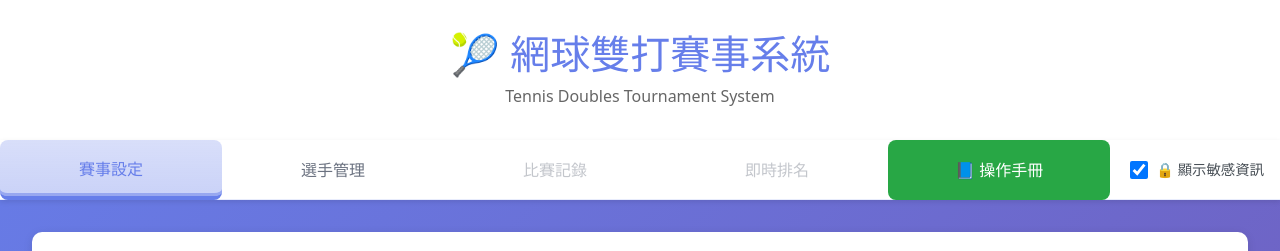
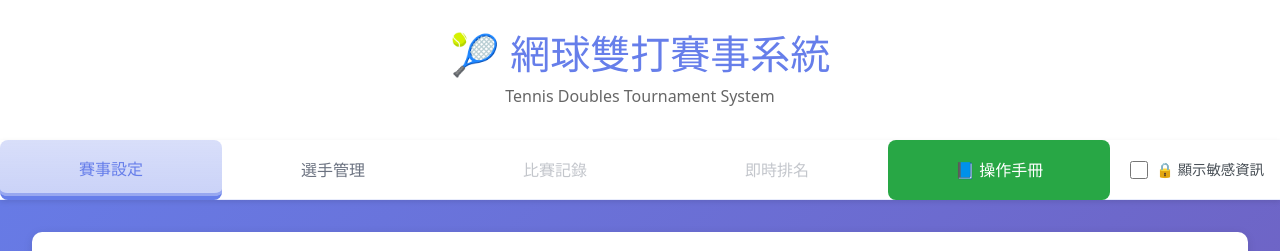
Before and after one commit to alberthsu-cl/TennisDouble, a React (Vite) app: page / in a window 1280 px wide. Shown: the top 251 px of the page. Built offline with nearby package versions, Linux system fonts and the light colour scheme.

Commit message:
default off for sensitive info

```diff
--- a/src/App.tsx
+++ b/src/App.tsx
@@ -76,7 +76,7 @@ function App() {
   const [filterRound, setFilterRound] = useState<number | undefined>(undefined);
   const [filterStatus, setFilterStatus] = useState<'all' | 'scheduled' | 'in-progress' | 'completed'>('all');
   const [showRulesModal, setShowRulesModal] = useState(false);
-  const [showSensitiveInfo, setShowSensitiveInfo] = useState(true);
+  const [showSensitiveInfo, setShowSensitiveInfo] = useState(false);
 
   // Custom modal
   const modal = useModal();
```
Also changed, not shown: 2 other files (tests, documents, lock files or other folders).
